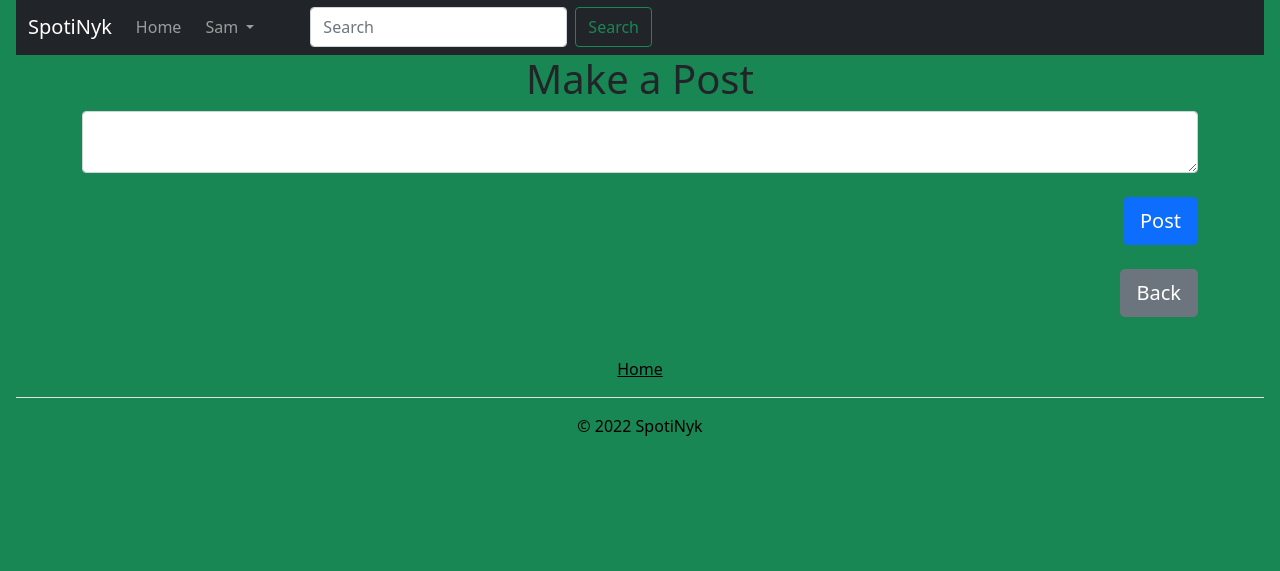
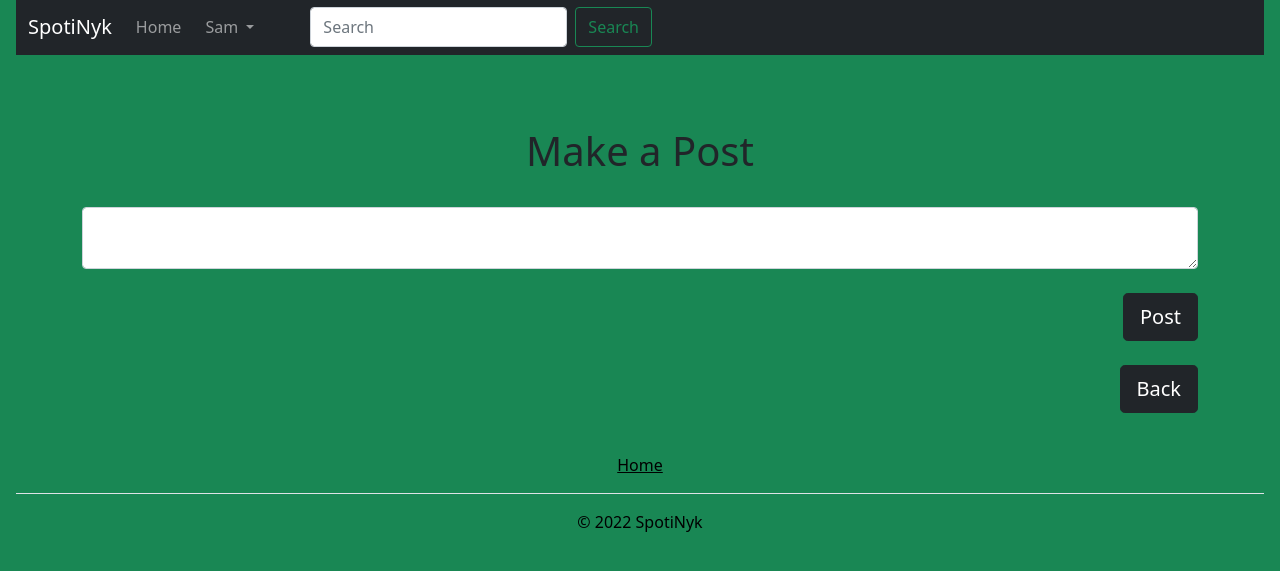
Before and after one commit to sambarthazon/WebsiteProject-UQAC, a Flask app: page /create-post in a window 1280 px wide. Shown: the part 17-588 px from the top of the page. Run offline with Flask 2, Linux system fonts and the light colour scheme; a user stored in the database is signed in; some libraries are stand-ins or nearby versions.

Commit message:
Update create_post.html

```diff
--- a/website/templates/create_post.html
+++ b/website/templates/create_post.html
@@ -1,19 +1,23 @@
 {% extends "base.html" %}
 {% block title %}Home{% endblock %}
 {% block content%}
+    <br />
+    <br />
+    <br />
     <h1 align="center">Make a Post</h1>
+    <br />
 
     <form method="POST">
       <textarea name="text" id="text" class="form-control"></textarea>
       <br />
       <div align="right">
-        <button type="submit" class="btn btn-lg btn-primary">Post</button>
+        <button type="submit" class="btn btn-lg btn-dark">Post</button>
       </div>
     </form>
     <br />
     <div align="right">
       <a href="/home"
-        ><button type="button" class="btn btn-lg btn-secondary">Back</button></a
+        ><button type="button" class="btn btn-lg btn-dark">Back</button></a
       >
     </div>
 {% endblock %}
```
